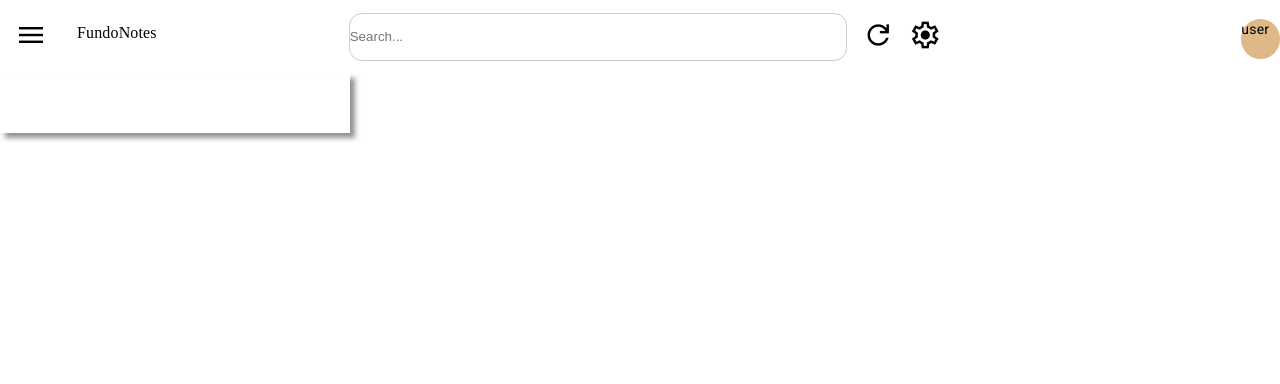
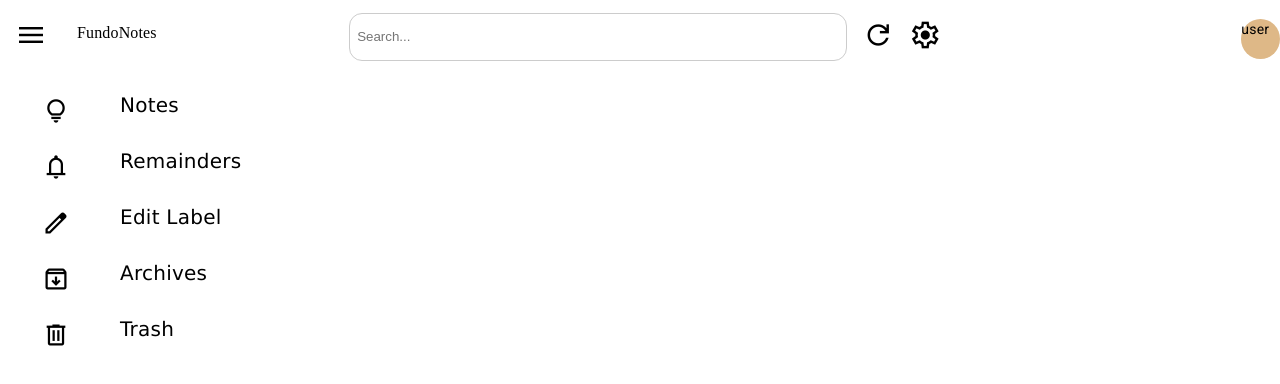
Before and after one commit to amritanand-py/FunDoNotesUI, an Angular app: page / in a window 1280 px wide. Shown: the top 384 px of the page. Built offline with nearby package versions, Linux system fonts and the light colour scheme.

Commit message:
Sidebar component

```diff
--- a/src/app/Components/dashboard/dashboard.component.css
+++ b/src/app/Components/dashboard/dashboard.component.css
@@ -7,7 +7,7 @@
         min-width: 230px;
         min-height: calc(100vh-70px);
         background-color: white;
-        box-shadow: 5px 5px 5px #939393;
+        /* box-shadow: 5px 5px 5px #939393; */
 
 
 }
--- a/src/app/Components/dashboard/dashboard.component.html
+++ b/src/app/Components/dashboard/dashboard.component.html
@@ -4,6 +4,7 @@
     </div>
     <div class="main-container">
         <div class="sidebar">
+
             <app-sidebar></app-sidebar>
         </div>
         <div class="main"></div>
--- a/src/app/Components/navbar/navbar.component.html
+++ b/src/app/Components/navbar/navbar.component.html
@@ -14,7 +14,7 @@
         <a href="#" id="FundoNotestextLogo">
             <h3>FundoNotes</h3>
         </a>
-        <input type="text" id="searchbar" placeholder="Search...">
+        <input type="text" id="searchbar" placeholder="  Search...">
         <a id="refreshLogo" class="material-symbols-outlined">
                 refresh
         </a>
--- a/src/app/Components/navbar/navbar.component.ts
+++ b/src/app/Components/navbar/navbar.component.ts
@@ -1,9 +1,9 @@
-import { Component } from '@angular/core';
+import { Component, Output, EventEmitter } from '@angular/core';
 
 @Component({
   selector: 'app-navbar',
   templateUrl: './navbar.component.html',
-  styleUrl: './navbar.component.css'
+  styleUrls: ['./navbar.component.css']
 })
 export class NavbarComponent {
 
--- a/src/app/Components/sidebar/sidebar.component.css
+++ b/src/app/Components/sidebar/sidebar.component.css
@@ -0,0 +1,32 @@
+*{
+    margin: 0;
+    padding: 0;
+    color: black;
+    text-decoration: none;
+}
+
+.sidebarLines{
+    display: flex;
+    height: 7vh;
+    gap: 50px;
+    align-items: center;
+    border-radius: 0px 50px 50px 0px;
+
+}
+.sidebarLines:hover{
+    background-color: rgb(243, 239, 239);
+}
+p{
+    font-family: Verdana, Geneva, Tahoma, sans-serif;
+    font-size: 20px;
+}
+
+#sidebarContainer{
+    margin-top: 10px;
+
+}
+
+.material-symbols-outlined{
+    font-size: 28px;
+    margin-left: 12%;
+}
--- a/src/app/Components/sidebar/sidebar.component.html
+++ b/src/app/Components/sidebar/sidebar.component.html
@@ -0,0 +1,42 @@
+<div id="sidebarContainer" >
+    <a href="#">
+        <div id="notesSide" class="sidebarLines">
+            <span class="material-symbols-outlined">
+                lightbulb
+            </span>
+            <p>Notes</p>
+        </div>
+    </a>
+    <a href="#">
+        <div id="RemainderSide" class="sidebarLines">
+            <span class="material-symbols-outlined">
+                notifications
+            </span>
+            <p>Remainders</p>
+        </div>
+    </a>
+    <a href="#">
+        <div id="editLabelsSide" class="sidebarLines">
+            <span class="material-symbols-outlined">
+                edit
+            </span>
+            <p>Edit Label</p>
+        </div>
+    </a>
+    <a href="#">
+        <div id="ArchieveSide" class="sidebarLines">
+            <span class="material-symbols-outlined">
+                archive
+            </span>
+            <p>Archives</p>
+        </div>
+    </a>
+    <a href="#">
+        <div id="trashSide" class="sidebarLines">
+            <span class="material-symbols-outlined">
+                delete
+            </span>
+            <p>Trash</p>
+        </div>
+    </a>
+</div>
--- a/src/app/Components/sidebar/sidebar.component.ts
+++ b/src/app/Components/sidebar/sidebar.component.ts
@@ -1,4 +1,4 @@
-import { Component } from '@angular/core';
+import { Component, Input } from '@angular/core';
 
 @Component({
   selector: 'app-sidebar',
@@ -7,4 +7,6 @@ import { Component } from '@angular/core';
 })
 export class SidebarComponent {
 
+
+
 }
--- a/src/app/app.component.html
+++ b/src/app/app.component.html
@@ -1,4 +1,6 @@
 
 <router-outlet />
 
+<!-- Other App content -->
+
 <app-dashboard></app-dashboard>
--- a/src/app/app.component.ts
+++ b/src/app/app.component.ts
@@ -7,4 +7,7 @@ import { Component } from '@angular/core';
 })
 export class AppComponent {
   title = 'FunDoNotesUI';
+
+
+
 }
```
